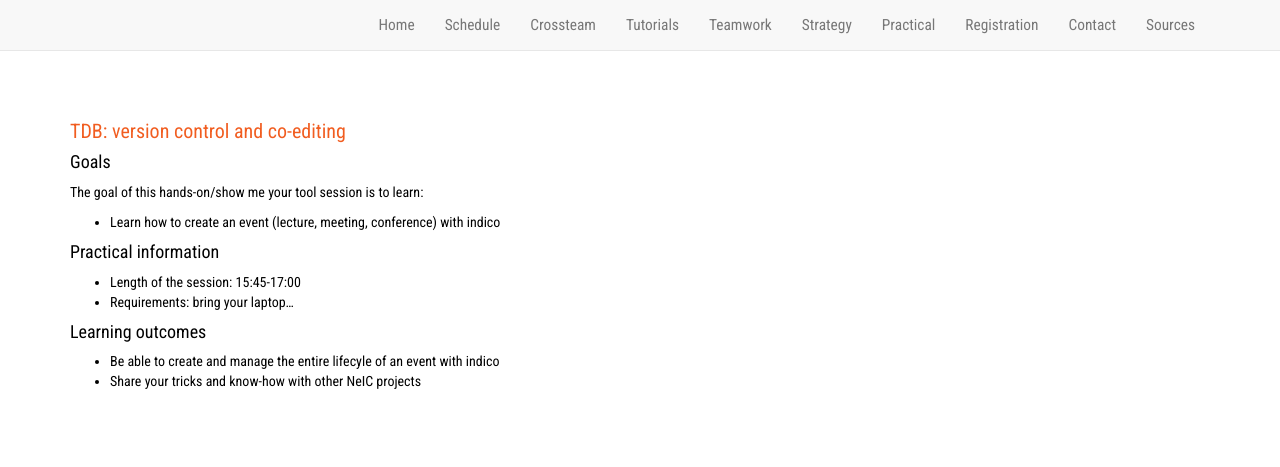
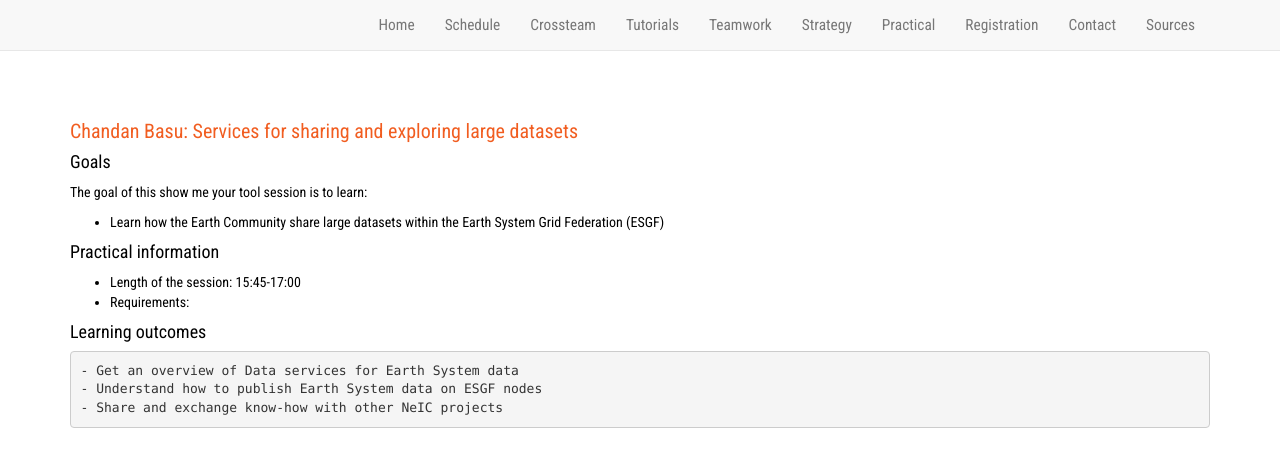
Before and after one commit to neicnordic/ahm18.neic.nordforsk.org, a Jekyll site: the page built from _crossteams/ho_details1/details.md, in a window 1280 px wide. Shown: the top 467 px of the page. Built offline with Jekyll 4.4.1, drawn with Linux system fonts in a browser that asks for light colours; nearby versions of some CDN libraries.

Commit message:
merge hands-on 1 and 2 and added ESGF for hands-on 1

```diff
--- a/_crossteams/ho_details1/details.md
+++ b/_crossteams/ho_details1/details.md
@@ -5,19 +5,21 @@ permalink: /crossteams/ho_details1/
 name: details
 ---
 
-<h3> TDB: version control and co-editing</h3>
+<h3> Chandan Basu: Services for sharing and exploring large datasets</h3>
 
 <h4>Goals</h4>
 
-The goal of this hands-on/show me your tool session is to learn:
-- Learn how to create an event (lecture, meeting, conference) with indico
+The goal of this show me your tool session is to learn:
+- Learn how the Earth Community share large datasets within the Earth System Grid Federation (ESGF)
 
 <h4>Practical information</h4>
 
 - Length of the session: 15:45-17:00
-- Requirements: bring your laptop...
+- Requirements:
 
 
 <h4>Learning outcomes</h4>
-   - Be able to create and manage the entire lifecyle of an event with indico
-   - Share your tricks and know-how with other NeIC projects
+
+    - Get an overview of Data services for Earth System data
+    - Understand how to publish Earth System data on ESGF nodes
+    - Share and exchange know-how with other NeIC projects
```
Also changed, not shown: _crossteams/01-hands-on1.md (+3 -4 lines).
